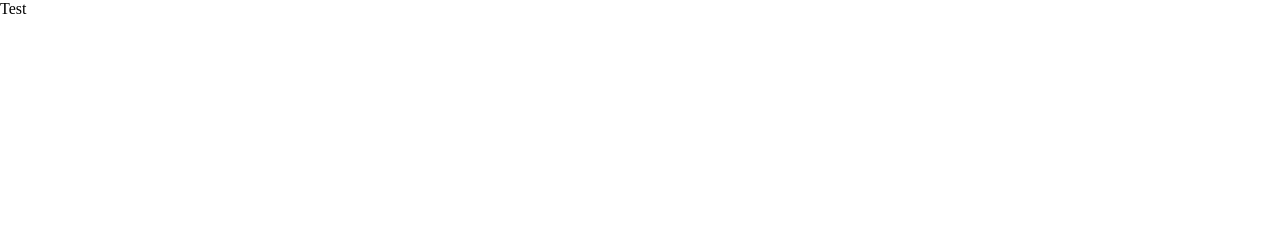
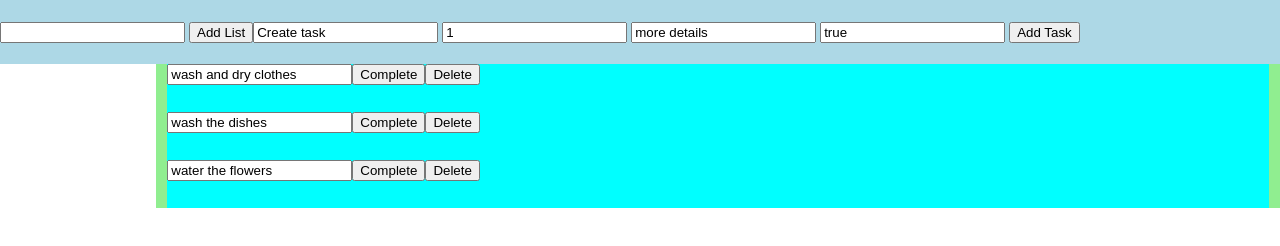
Before and after one commit to Drew-Schmidt/ToDoList, a website built with webpack: page dist/index.html in a window 1280 px wide. Built offline with Linux system fonts and the light colour scheme.

Commit message:
Maint: General Improvements

```diff
--- a/src/style.css
+++ b/src/style.css
@@ -1,3 +1,55 @@
 body{
   margin: 0;
+  display: flex;
+  flex-direction: column;
+  justify-content: baseline;
+  align-items: center;
 }
+
+#addStuff{
+  height: 4rem;
+  width: 100%;
+  background-color: lightblue;
+  display: flex;
+  align-items: center;
+}
+
+#content {
+  width: 100%;
+  display: flex;
+  justify-content: left;
+}
+
+#listWindow{
+  display: flex;
+  flex-direction: column;
+  align-items: center;
+  width: 10rem;
+  height: 100%;
+}
+
+#taskWindow {
+  height: 100%;
+  width: 90%;
+  display: flex;
+  flex-direction: column;
+  align-items: center;
+  background-color: lightgreen;
+}
+
+.taskDiv {
+  height: 3rem;
+  width: 98%;
+  background-color: aqua;
+}
+
+.taskDiv:hover {
+  background-color: blue;
+  color: white;
+}
+
+.listDiv:hover {
+  background-color: blue;
+  color:aliceblue;
+  cursor: pointer;
+}
--- a/webpack.config.js
+++ b/webpack.config.js
@@ -1,6 +1,7 @@
 const path = require('path');
 
 module.exports = {
+  mode: 'development',
   entry: './src/index.js',
   output: {
     filename: 'bundle.js',
```
Also changed, not shown: dist/bundle.js, dist/index.html.
